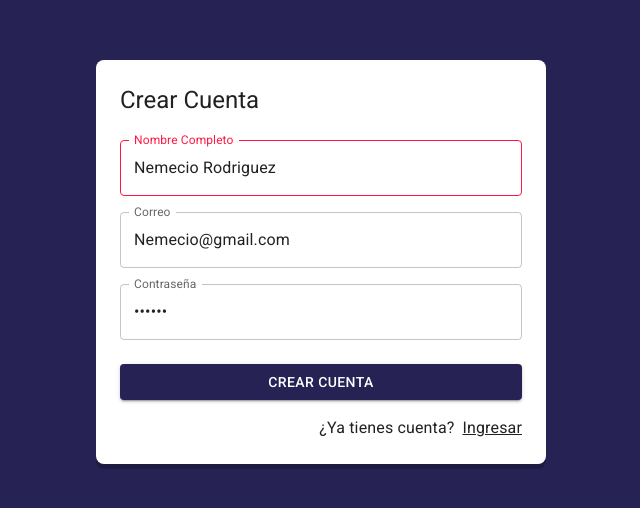
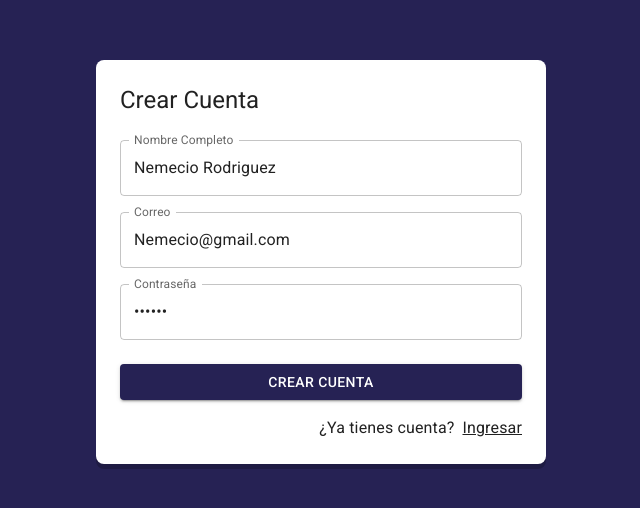
Before and after one commit to jner0/JournalApp2.0, a React (Vite) app: page /auth/register in a window 1280 px wide. Shown: the part 138-646 px from the top of the page, without its empty margins (319-959 px from the left). Built offline with nearby package versions, Linux system fonts and the light colour scheme.

Commit message:
Mensajes de error

```diff
--- a/src/auth/pages/LoginPage.jsx
+++ b/src/auth/pages/LoginPage.jsx
@@ -21,7 +21,6 @@
 
   // useMemo para memorizar valores booleanos, si el status cambia se obtiene el nuevo valor
   const isAuthenticating = useMemo( () => status === 'checking', [status])
-  console.log('Autenticando?', isAuthenticating);
 
   const onSubmit = ( event ) => {
     event.preventDefault();
--- a/src/auth/pages/RegisterPage.jsx
+++ b/src/auth/pages/RegisterPage.jsx
@@ -1,7 +1,11 @@
+import { useMemo, useState } from 'react';
 import { Link as RouterLink } from 'react-router-dom';
-import { Button, Grid, Link, TextField, Typography } from "@mui/material"
+import { useDispatch, useSelector } from 'react-redux';
+import { Alert, Button, Grid, Link, TextField, Typography } from "@mui/material"
 import { AuthLayout } from "../layout/AuthLayout"
 import { useForm } from '../../hooks';
+
+import { startCreatingUserWithEmailPassword } from '../../store/auth';
 
 const formData = {
   email: 'Nemecio@gmail.com',
@@ -18,12 +22,22 @@
 
 export const RegisterPage = () => {
 
+  const dispatch = useDispatch();
+
+  const [formSubmitted, setFormSubmitted] = useState(false);
+
+  const { status, errorMessage} = useSelector( state => state.auth);
+  const isCheckingAuthentication = useMemo( () => status === 'checking', [status]);
+
   const { displayName, email, password, onInputChange, formState, isFormValid, emailValid, passwordValid, displayNameValid} = useForm(formData, formValidations);
 
 
   const onSubmit = (event) => {
     event.preventDefault();
-    console.log('form', formState)
+    setFormSubmitted(true);
+
+    if( !isFormValid ) return;
+    dispatch( startCreatingUserWithEmailPassword(formState))
   }
 
   return (
@@ -39,7 +53,7 @@
                 name="displayName"
                 value={ displayName }
                 onChange={ onInputChange }
-                error={ !displayNameValid }
+                error={ !!displayNameValid && formSubmitted}
                 helperText={ displayNameValid }
               />
             </Grid>
@@ -53,6 +67,8 @@
                 name="email"
                 value={ email }
                 onChange={ onInputChange }
+                error={ !!emailValid && formSubmitted }
+                helperText={ emailValid }
               />
             </Grid>
 
@@ -65,12 +81,26 @@
                 name="password"
                 value={ password }
                 onChange={ onInputChange }
+                error={ !!passwordValid && formSubmitted }
+                helperText={ passwordValid }
               />
             </Grid>
 
             <Grid container spacing={ 2 } sx={{ mb: 2, mt: 1 }}>
+
+              <Grid
+                item
+                xs={12}
+                display={ !!errorMessage ? '' : 'none' }
+              >
+                <Alert severity='error'>
+                  {errorMessage}
+                </Alert>
+              </Grid>
+
               <Grid item xs={12}>
                 <Button
+                  disabled= {isCheckingAuthentication}
                   variant="contained"
                   fullWidth
                   type='submit'
--- a/src/firebase/providers.js
+++ b/src/firebase/providers.js
@@ -1,4 +1,4 @@
-import { GoogleAuthProvider, signInWithPopup } from "firebase/auth";
+import { GoogleAuthProvider, createUserWithEmailAndPassword, signInWithPopup, updateProfile } from "firebase/auth";
 import { FirebaseAuth } from "./config";
 
 const googleProvider = new GoogleAuthProvider();
@@ -23,3 +23,24 @@
     }
 
 }
+
+export const registerUserWithEmailPassword = async({ email, password, displayName}) => {
+
+    try {
+
+        const resp = await createUserWithEmailAndPassword(FirebaseAuth, email, password);
+        const { uid, photoURL} = resp.user;
+
+        await updateProfile( FirebaseAuth.currentUser, { displayName });
+
+        return{
+            ok: true,
+            uid, photoURL, email, displayName
+        }
+
+    } catch (error) {
+
+        return { ok: false, errorMessage: error.message }
+    }
+
+}
--- a/src/hooks/useForm.js
+++ b/src/hooks/useForm.js
@@ -1,8 +1,25 @@
-import { useState } from 'react';
+import { useEffect, useMemo, useState } from 'react';
 
 export const useForm = ( initialForm = {}, formValidations = {} ) => {
 
     const [ formState, setFormState ] = useState( initialForm );
+    const [formValidation, setFormValidation] = useState({
+
+    })
+
+    useEffect(() => {
+        createValidators();
+    }, [ formState ])
+
+    const isFormValid = useMemo(() => {
+
+        for (const formValue of Object.keys(formValidation)) {
+            if( formValidation[formValue] !== null ) return false;
+        }
+
+        return true;
+    }, [formValidation])
+
 
     const onInputChange = ({ target }) => {
         const { name, value } = target;
@@ -16,10 +33,26 @@
         setFormState( initialForm );
     }
 
+    const createValidators = () => {
+        const formCheckedValues = {};
+
+        for (const formField of Object.keys( formValidations )) {
+
+            const [ fn, errorMessage ] = formValidations[formField];
+
+            formCheckedValues[`${ formField }Valid`] = fn( formState[formField]) ? null : errorMessage;
+        }
+
+        setFormValidation( formCheckedValues );
+
+    }
+
     return {
         ...formState,
         formState,
         onInputChange,
         onResetForm,
+        ...formValidation,
+        isFormValid,
     }
 }
--- a/src/store/auth/thunks.js
+++ b/src/store/auth/thunks.js
@@ -1,4 +1,4 @@
-import { signInWithGoogle } from "../../firebase/providers";
+import { registerUserWithEmailPassword, signInWithGoogle } from "../../firebase/providers";
 import { checkingCredentials, login, logout } from "./"
 
 export const checkingAuthentication = (email, password) => {
@@ -18,3 +18,18 @@
         dispatch( login( result ) )
     }
 }
+
+export const startCreatingUserWithEmailPassword = ({ email, password, displayName}) => {
+
+    return async( dispatch ) => {
+
+        dispatch( checkingCredentials());
+
+        const { ok, uid, photoURL, errorMessage} = await registerUserWithEmailPassword({email, password, displayName});
+
+        if( !ok ) return dispatch( logout({errorMessage}))
+
+        dispatch( login({ uid, displayName, email, photoURL}) )
+    }
+
+}
```
